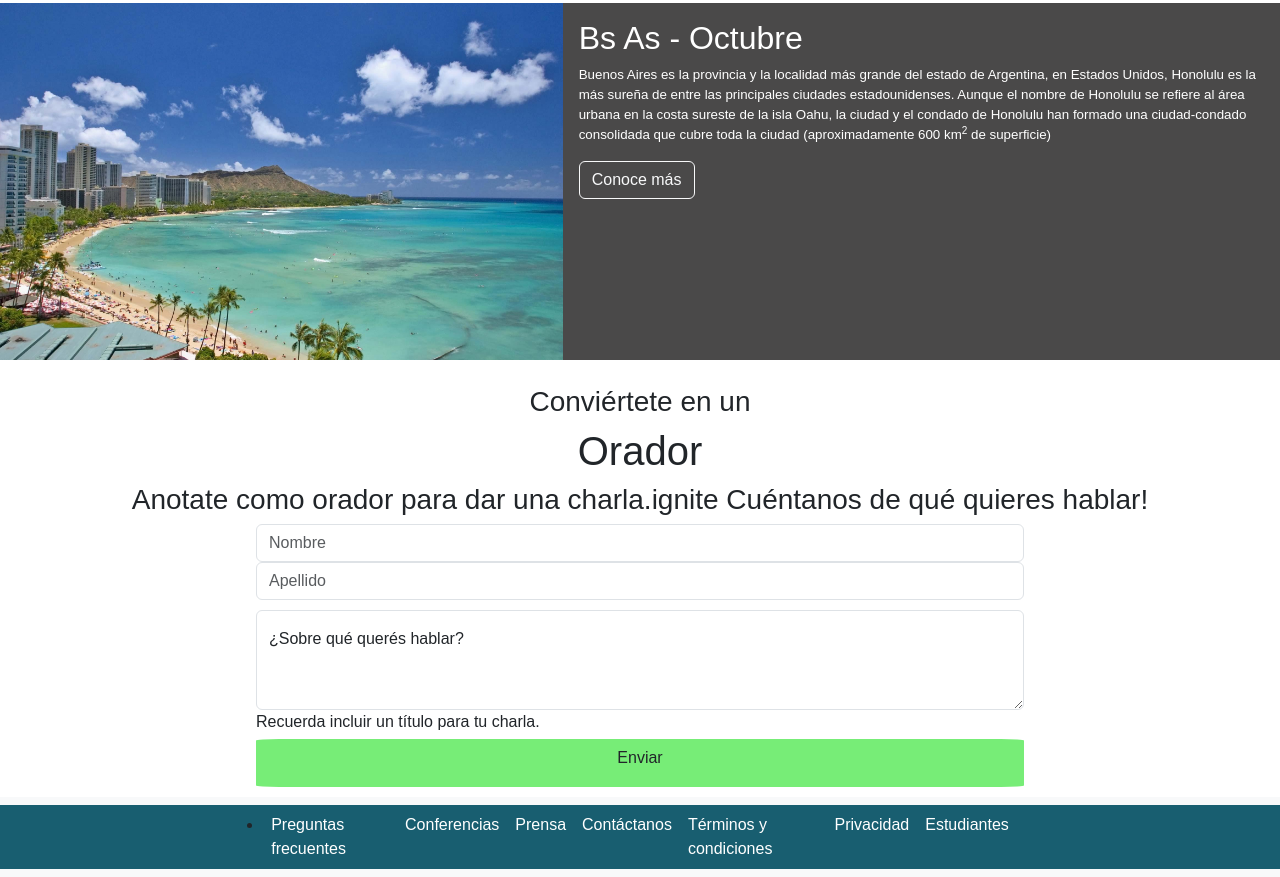
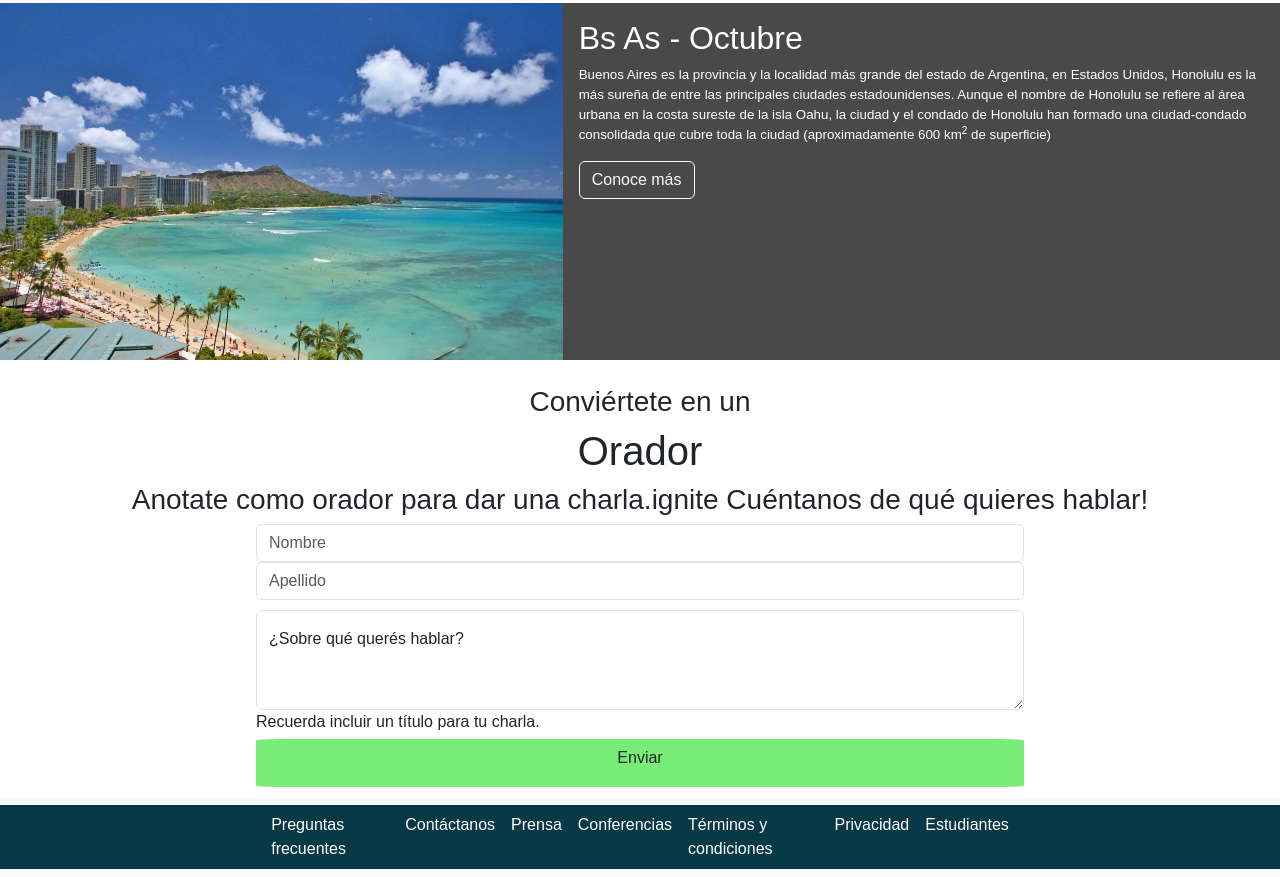
Before and after one commit to PatriciaEscalera/INTEGRADOR-BOOTSTRAP, a plain HTML site: page index.html in a window 1280 px wide. Shown: the part 1290-2167 px from the top of the page. Drawn offline with nearby package versions, Linux system fonts and the light colour scheme; a script that the page names is missing.

Commit message:
Modificación footer

```diff
--- a/Css/styles.css
+++ b/Css/styles.css
@@ -257,9 +257,9 @@ h6{
 
 
 .footer{
-    background-color: rgb(24, 94, 112);
+    background-color: rgb(8, 57, 70);
     width: 100%;
-    justify-content: space-between;
+    display: flex;
 
 }
 
@@ -267,9 +267,9 @@ h6{
     display: list-item;
 
     text-decoration: none;
-    float: left;
-    align-items: center;
-    justify-content: space-around;
+
+
+    justify-content: space-between;
     margin-left: 20%;
     margin-right: 20%;
 }
--- a/index.html
+++ b/index.html
@@ -139,40 +139,21 @@
 
       </section>
       <footer>
-        <nav class="navbar navbar-expand-lg bg-body-tertiary --#{$prefix}navbar-hover-color: tertiary{$navbar-light-hover-color}">
+        <nav class="navbar navbar-expand-lg bg-body-tertiary">
           <div class="container-fluid footer">
 
-            <button class="navbar-toggler" type="button" data-bs-toggle="collapse" data-bs-target="#navbarNav"
-              aria-controls="navbarNav" aria-expanded="false" aria-label="Toggle navigation">
-              <span class="navbar-toggler-icon"></span>
-            </button>
-            <div class="collapse navbar-collapse">
-              <div class="abajo">
-                <ul class="navbar-nav">
 
-                  <li class="nav-item">
-                    <a  href="#"   class="nav-link text-white link-info" aria-current="page">Preguntas frecuentes</a>
-                  </li>
-                  <li class="nav-item">
-                    <a  href="#" class="nav-link text-white" aria-current="page">Conferencias</a>
-                  </li>
-                  <li class="nav-item">
-                    <a  href="#"class="nav-link text-white" aria-current="page"> Prensa</a>
-                  </li>
-                  <li class="nav-item">
-                    <a  href="#"class="nav-link text-white" aria-current="page">Contáctanos</a>
-                  </li>
-                  <li  class="nav-item">
-                    <a href="#"class="nav-link text-white" aria-current="page">Términos y condiciones</a>
-                  </li>
-                  <li class="nav-item">
-                    <a  href="#"class="nav-link text-white" aria-current="page">Privacidad</a>
-                  </li>
-                  <li class="nav-item">
-                    <a  href="#"class="nav-link text-white " aria-current="page">Estudiantes</a>
-                  </li>
-                </ul>
-              </div>
+
+              <div class="navbar-nav abajo">
+                <a class="nav-link active text-white" aria-current="page" href="#">Preguntas frecuentes</a>
+                <a class="nav-link active text-white" aria-current="page" href="#">Contáctanos</a>
+                <a class="nav-link active text-white" aria-current="date" href="#">Prensa</a>
+                <a class="nav-link active text-white" aria-current="date" href="#">Conferencias</a>
+                <a class="nav-link active text-white" aria-current="date" href="#">Términos y condiciones</a>
+                <a class="nav-link active text-white" aria-current="date" href="#">Privacidad</a>
+                <a class="nav-link active text-white" aria-current="date" href="#">Estudiantes</a>
+
+
             </div>
           </div>
         </nav>
```
